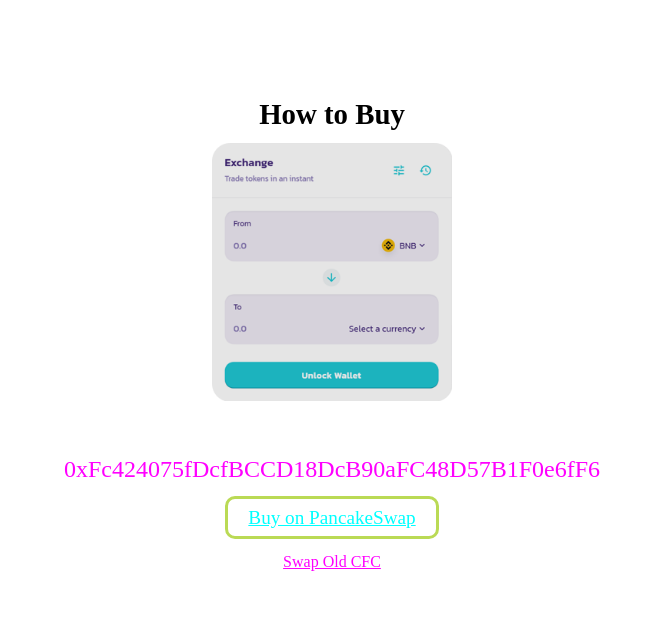
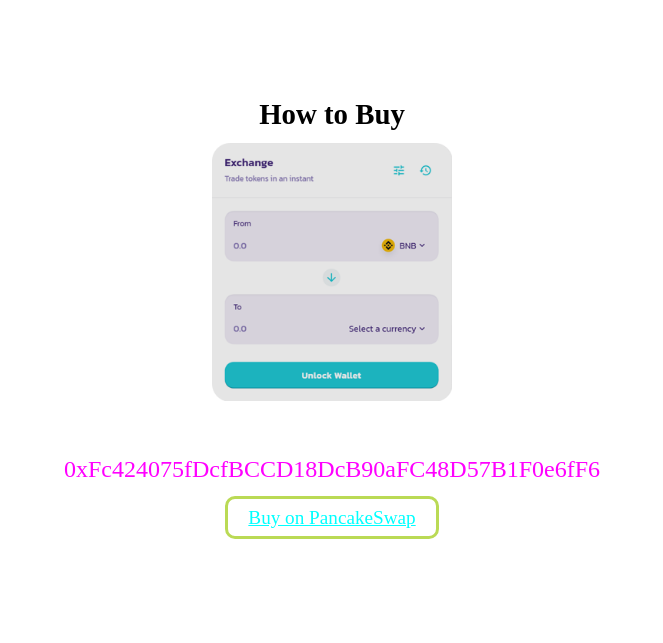
Before and after one commit to JustScience/cfc-mst, a Gatsby site: page /buy in a window 1280 px wide. Shown: the top 643 px of the page, without its empty margins (344-1007 px from the left). Built offline with nearby package versions, Linux system fonts and the light colour scheme; Gatsby itself is replaced by a stand-in of ours; grey boxes are pictures that could not be loaded.

Commit message:
Hide Swap Button

```diff
--- a/src/pages/buy.js
+++ b/src/pages/buy.js
@@ -77,11 +77,11 @@
 		color: #bada55;
 	}
 `;
-const SwapLink = styled.a`
-    color: magenta;
-    margin: 24px auto 0 auto;
-    text-decoration: underline;
-`
+// const SwapLink = styled.a`
+//     color: magenta;
+//     margin: 24px auto 0 auto;
+//     text-decoration: underline;
+// `
 const Video = styled.video`
     margin: 0 auto;
     height: 160px;
@@ -116,7 +116,7 @@
             <CallToAction>
                 <Button href="https://exchange.pancakeswap.finance/#/swap?outputCurrency=0xFc424075fDcfBCCD18DcB90aFC48D57B1F0e6fF6" target="_blank" rel="noreferrer">Buy on PancakeSwap</Button>
             </CallToAction>
-            <SwapLink href="/swap">Swap Old CFC</SwapLink>
+            {/* <SwapLink href="/swap">Swap Old CFC</SwapLink> */}
             <Tutorials>
                 <TutorialWrap>
                     <TutorialTitle>KuCoin Dex to Trust Wallet</TutorialTitle>
```
